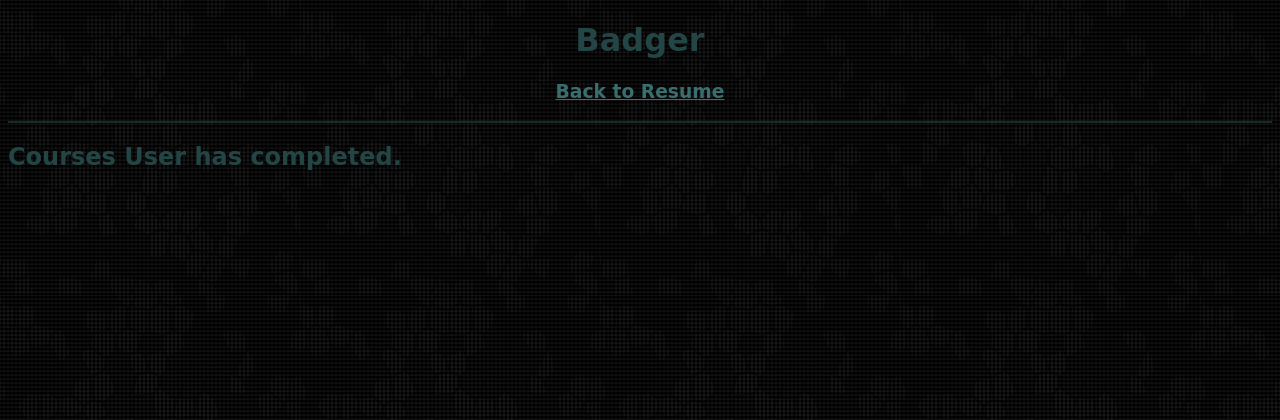
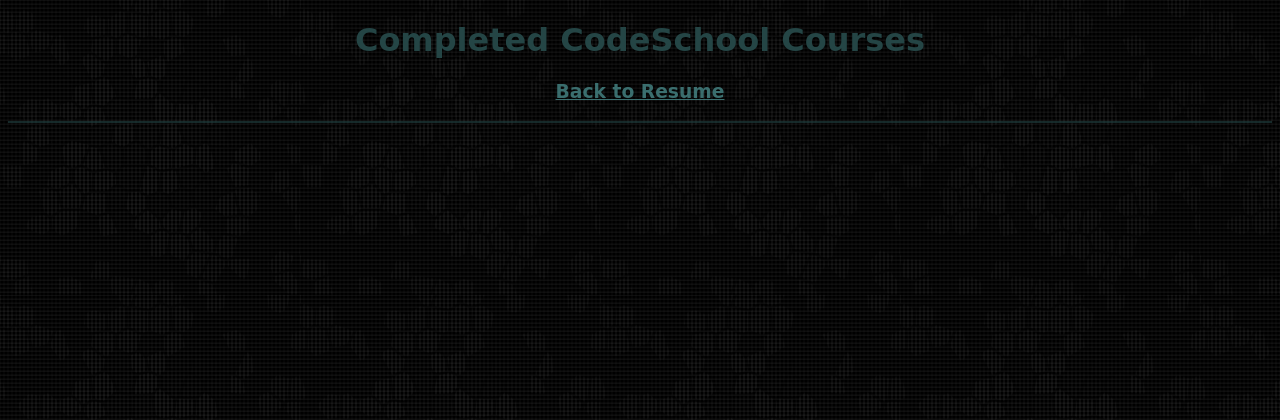
Before and after one commit to parkerb84/badges, a PHP site: page / in a window 1280 px wide. Shown: the top 420 px of the page. Run offline with PHP 8.4, Linux system fonts and the light colour scheme; data that the repository does not hold is empty; some web fonts are replaced.

Commit message:
Edited text on page

```diff
--- a/index.php
+++ b/index.php
@@ -14,11 +14,10 @@ $courses = $json_data['courses']['completed'];
   </head>
   <body>
     <header>
-      <h1>Badger</h1>
+      <h1>Completed CodeSchool Courses</h1>
       <h3><a href="https://parkerb84.github.io/">Back to Resume</a></h3>
     </header>
     <div class="container">
-      <h2>Courses User has completed.</h2>
         <div class="grid">
           <?php
             foreach ($courses as $course) {
```
